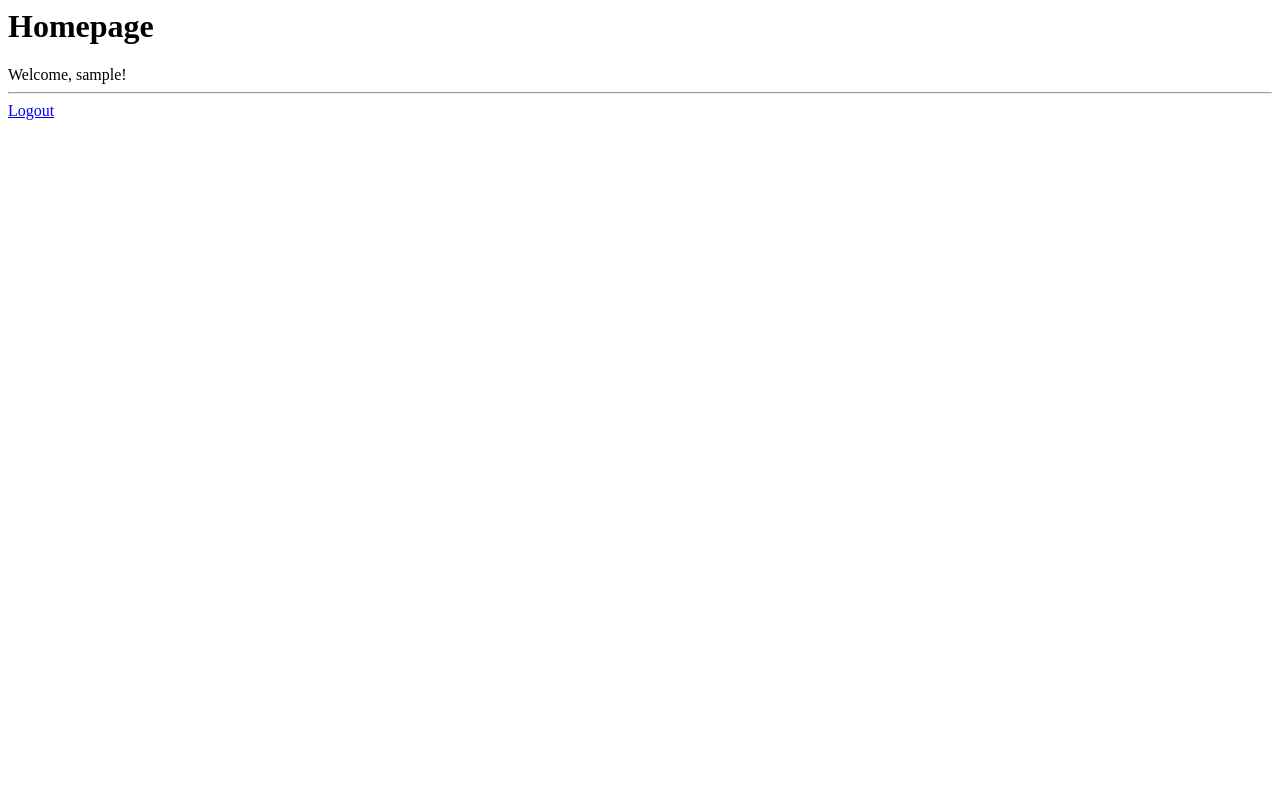
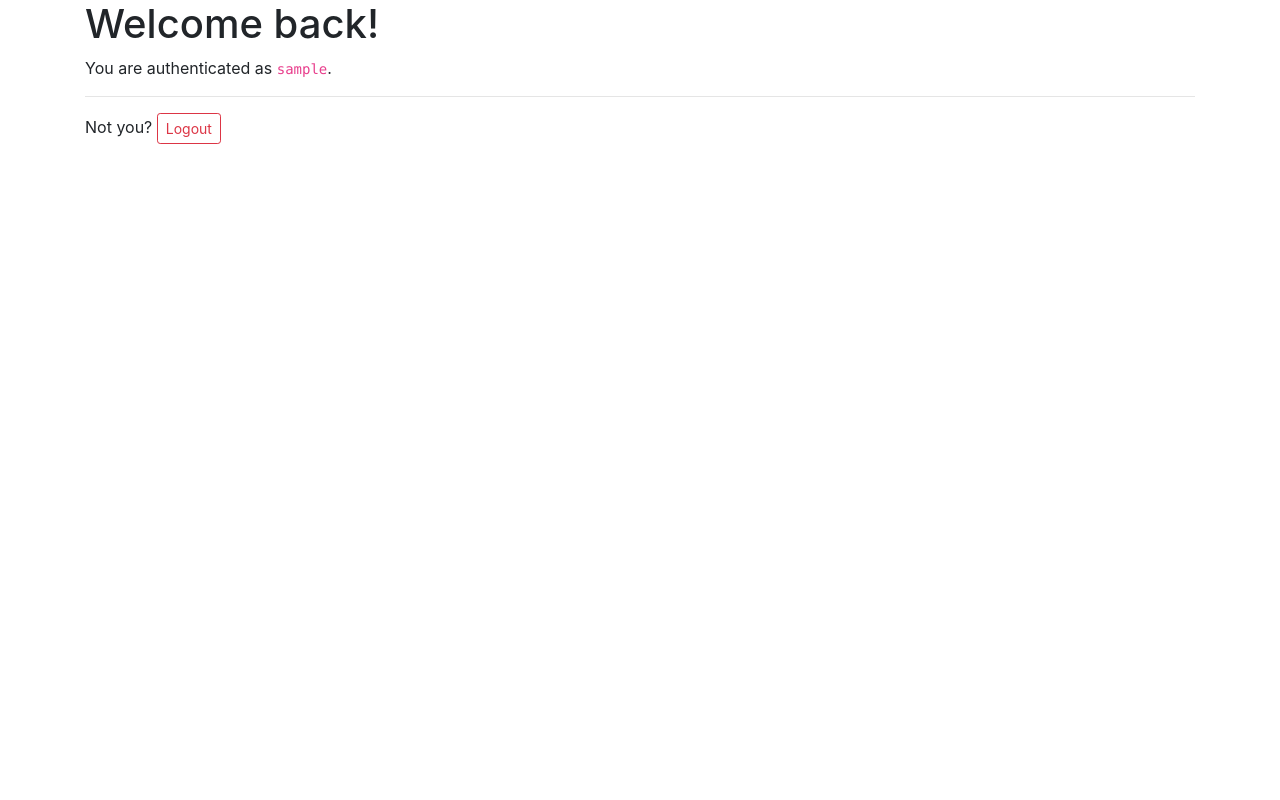
Before and after one commit to srakrnxKU/204498-simpleauth, a Django app: page / in a window 1280 px wide. Run offline with Django 3.2, Linux system fonts and the light colour scheme; the visitor is signed in with stand-in values (Sample User, id 1); some libraries are stand-ins or nearby versions.

Commit message:
Home page

```diff
--- a/app/templates/login/home.html
+++ b/app/templates/login/home.html
@@ -1,8 +1,7 @@
-<html>
-    <body>
-        <h1>Homepage</h1>
-        Welcome, {{request.user}}!
-        <hr/>
-        <a href="{%url 'app.logout_page'%}">Logout</a>
-    </body>
-</html>
+{% extends 'bootstrap.html' %}
+{% block contents %}
+    <h1>Welcome back!</h1>
+    You are authenticated as <code>{{request.user}}</code>.
+    <hr/>
+    Not you? <a class="btn btn-sm btn-outline-danger" href="{%url 'app.logout_page'%}">Logout</a>
+{% endblock %}
```
